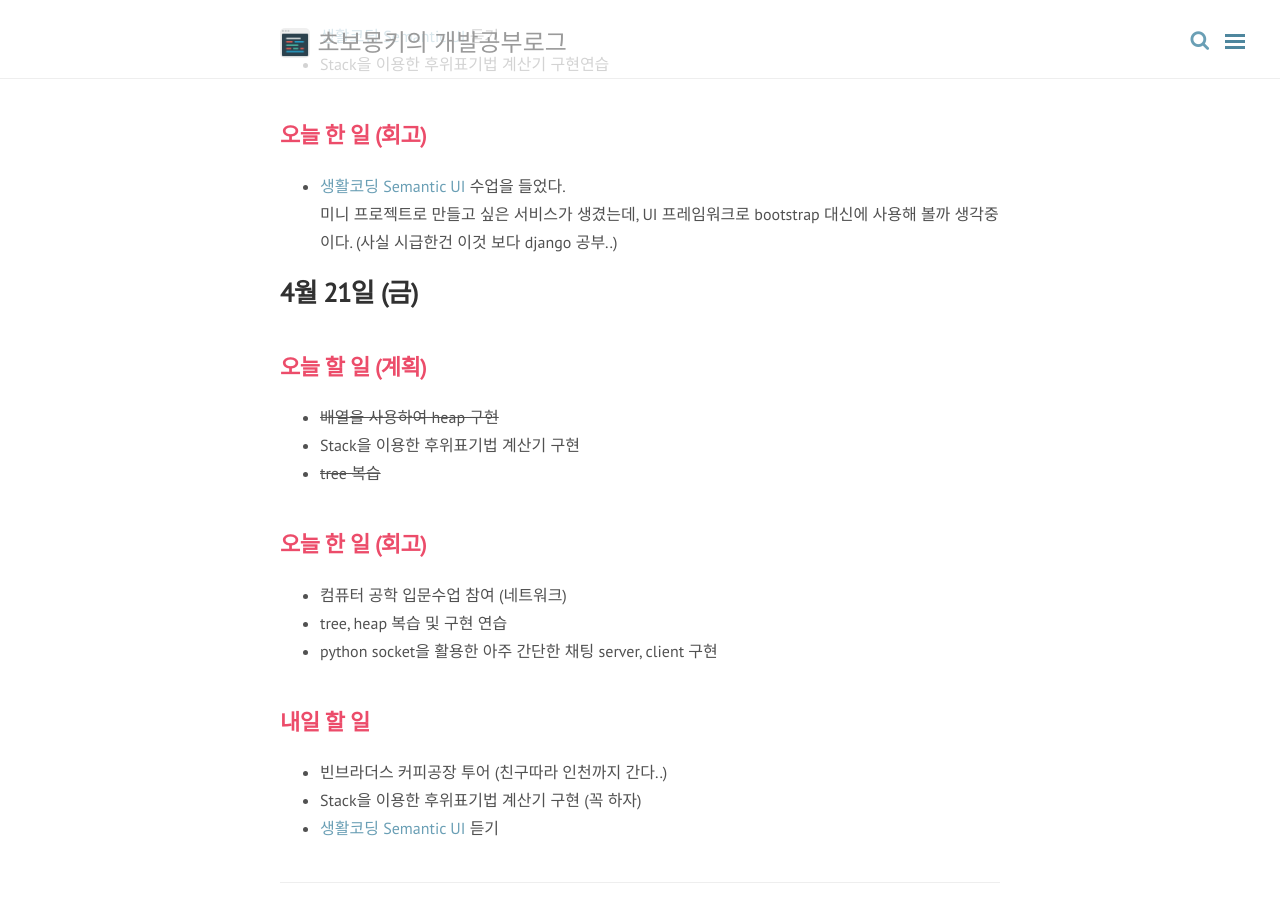
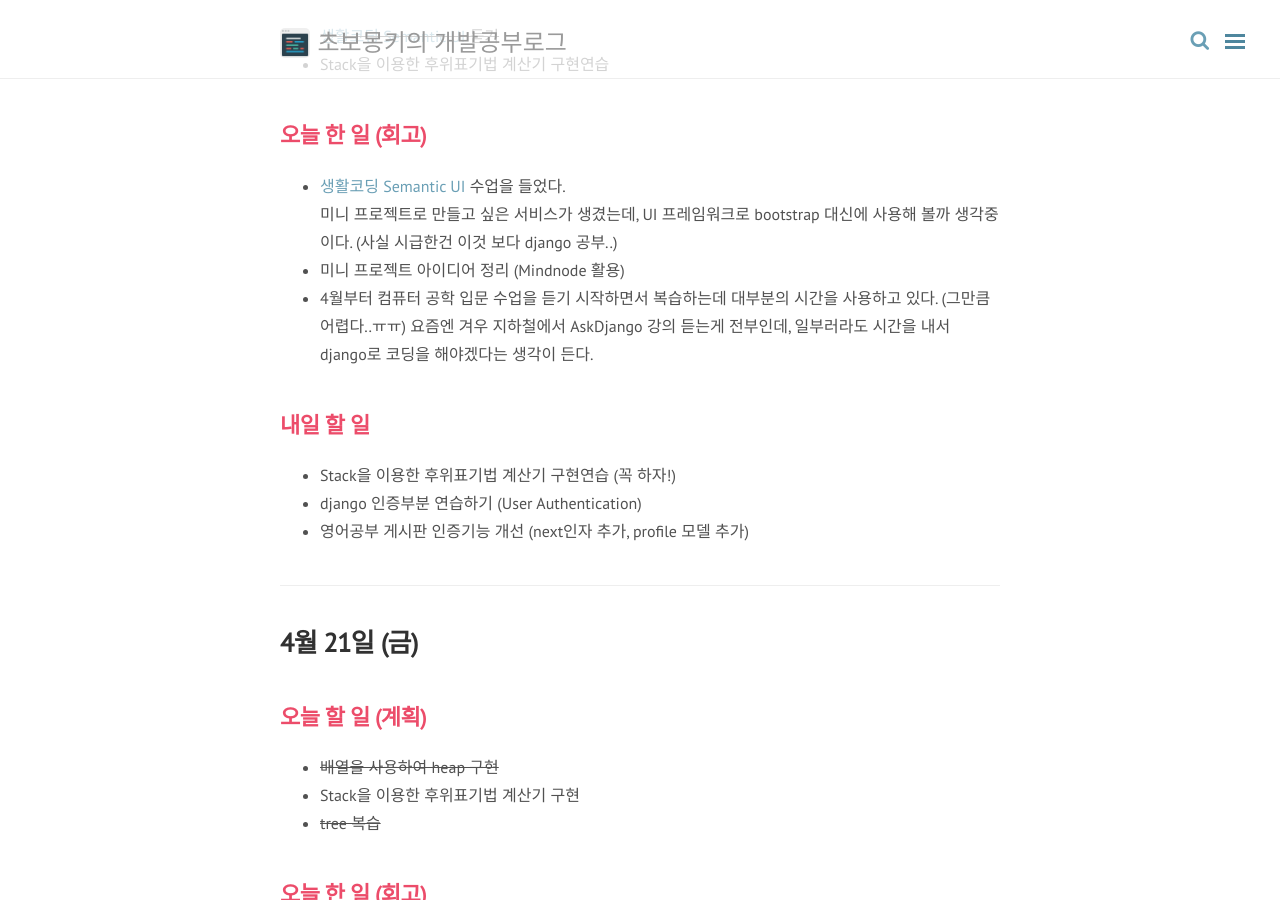
Before and after one commit to wayhome25/wayhome25.github.io, a Jekyll site: the page built from _posts/TIL(Today I Learned)/2017-04-20-04-23-TIL.md, in a window 1280 px wide and 900 px high, scrolled down 342 px. Built offline with Jekyll 4.4.1, drawn with Linux system fonts in a browser that asks for light colours; nearby versions of some CDN libraries; comment, search, counter and statistics services are not loaded.

Commit message:
post update

```diff
--- a/_posts/TIL(Today I Learned)/2017-04-20-04-23-TIL.md
+++ b/_posts/TIL(Today I Learned)/2017-04-20-04-23-TIL.md
@@ -6,15 +6,28 @@ permalink: /til/:year/:month/:day/:title/
 tags: [TIL]
 comments: true
 ---
+
 # 4월 22일 (토)
 ## 오늘 할 일 (계획)
-- [생활코딩 Semantic UI](https://opentutorials.org/course/2737/15889) 듣기
+- ~~[생활코딩 Semantic UI](https://opentutorials.org/course/2737/15889) 듣기~~
 - Stack을 이용한 후위표기법 계산기 구현연습
 
 ## 오늘 한 일 (회고)
 - [생활코딩 Semantic UI](https://opentutorials.org/course/2737/15889) 수업을 들었다.
   미니 프로젝트로 만들고 싶은 서비스가 생겼는데, UI 프레임워크로 bootstrap 대신에 사용해 볼까 생각중이다.
   (사실 시급한건 이것 보다 django 공부..)
+- 미니 프로젝트 아이디어 정리 (Mindnode 활용)
+- 4월부터 컴퓨터 공학 입문 수업을 듣기 시작하면서 복습하는데 대부분의 시간을 사용하고 있다. (그만큼 어렵다..ㅠㅠ)
+  요즘엔 겨우 지하철에서 AskDjango 강의 듣는게 전부인데, 일부러라도 시간을 내서 django로 코딩을 해야겠다는 생각이 든다.
+
+
+## 내일 할 일
+- Stack을 이용한 후위표기법 계산기 구현연습 (꼭 하자!)
+- django 인증부분 연습하기 (User Authentication)
+- 영어공부 게시판 인증기능 개선 (next인자 추가, profile 모델 추가)
+
+---
+
 
 # 4월 21일 (금)
 ## 오늘 할 일 (계획)
```
